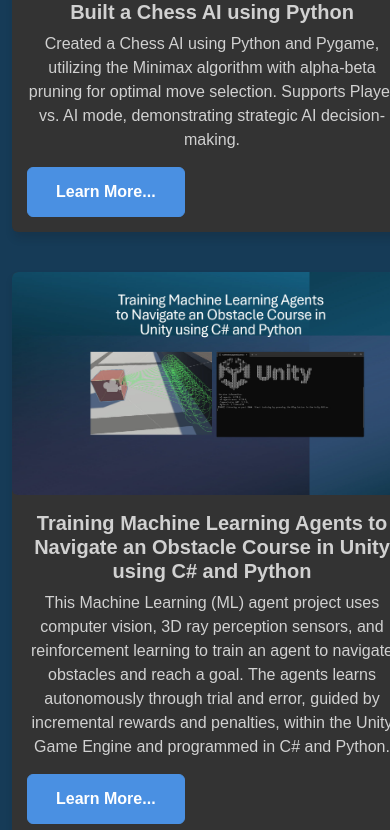
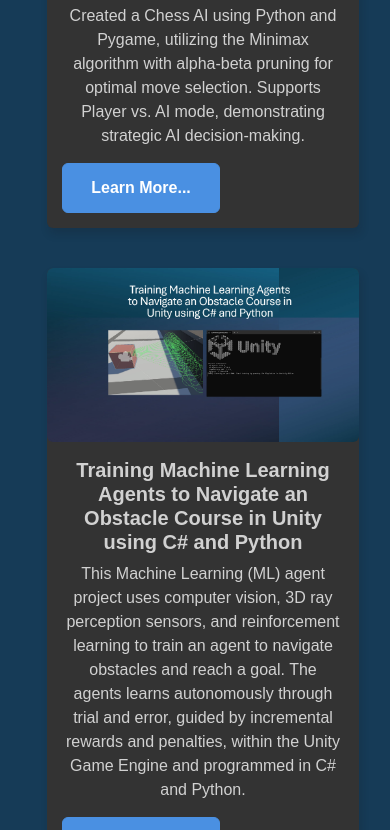
Before and after one commit to cordova-jon1618/jonathan_cordova_portfolio, a website: page index.html in a window 390 px wide. Shown: the part 3180-4010 px from the top of the page. Drawn offline with nearby package versions, Linux system fonts and the light colour scheme; files that its build step writes are made by us from their sources; a web font is replaced by a local one.

Commit message:
Updated width and padding for .col-md-4 in project, research, and highlights sections at breakpoints 992px, 576px, 480px, 430px, 380px, and 320px.

```diff
--- a/css/style.css
+++ b/css/style.css
@@ -194,6 +194,54 @@ img {
     #home .text-container {
         width: 55%;
         text-align: left;
+    }
+}
+
+/* ---------------------------------------------------------------------- */
+
+
+/* ---------------------------------------------------------------------- */
+/* Adjusts for allow screen size tiers for Project cards */
+/* ---------------------------------------------------------------------- */
+
+@media (max-width: 992px) {
+    #project .col-md-4, #research .col-md-4, #highlights .col-md-4 {
+        width: 100%;
+    }
+}
+
+@media (max-width: 576px) {
+    #project .col-md-4, #research .col-md-4, #highlights .col-md-4 {
+        width: 100%;
+        padding-right: 30px;
+    }
+}
+
+@media (max-width: 480px) {
+    #project .col-md-4, #research .col-md-4, #highlights .col-md-4 {
+        width: 100%;
+        padding-right: 30px;
+    }
+}
+
+@media (max-width: 430px) {
+    #project .col-md-4, #research .col-md-4, #highlights .col-md-4 {
+        width: 80%;
+        padding-right: 30px;
+    }
+}
+
+@media (max-width: 380px) {
+    #project .col-md-4, #research .col-md-4, #highlights .col-md-4 {
+        width: 70%;
+        padding-right: 40px;
+    }
+}
+
+@media (max-width: 320px) {
+    #project .col-md-4, #research .col-md-4, #highlights .col-md-4 {
+        width: 55%;
+        padding-right: 40px;
     }
 }
 
```
Also changed, not shown: index.html (line endings or trailing spaces).
